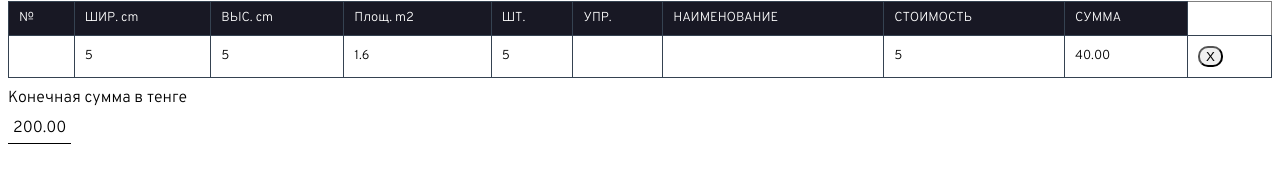
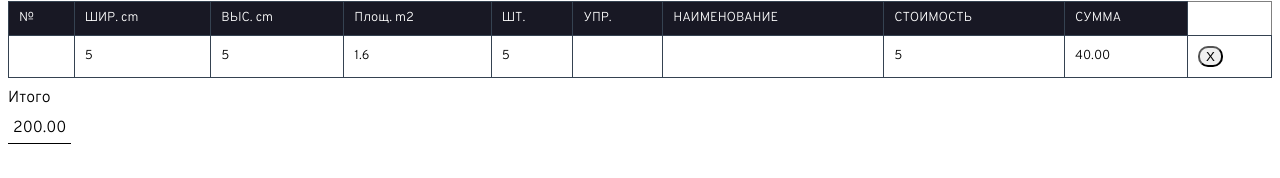
Before and after one commit to beerFighter/calculation-table, a Vue app: page / in a window 1280 px wide. Both pictures are taken after typing "Sample", "5", "5", "5", "5", "5" into the empty fields and a click on the button "Добавить". Shown: the part 300-478 px from the top of the page. Built offline with nearby package versions, Linux system fonts and the light colour scheme.

Commit message:
финальный билд

```diff
--- a/src/App.vue
+++ b/src/App.vue
@@ -62,7 +62,7 @@
     <hello-world :array="array" :show="show" :sum="sum" @deleteRow = "deleteRow"/>
     <div v-if="this.sum[0]">
       <div style="margin: 10px 0 10px 0;">
-        Конечная сумма в тенге
+        Итого
       </div>
       <span style="border-bottom: 1px solid black; padding: 5px;">
         {{(this.sum.reduce((a, b) => a + b.An, 0) * this.course).toFixed(2)}}
```
Also changed, not shown: 5 other files (tests, documents, lock files or other folders).
